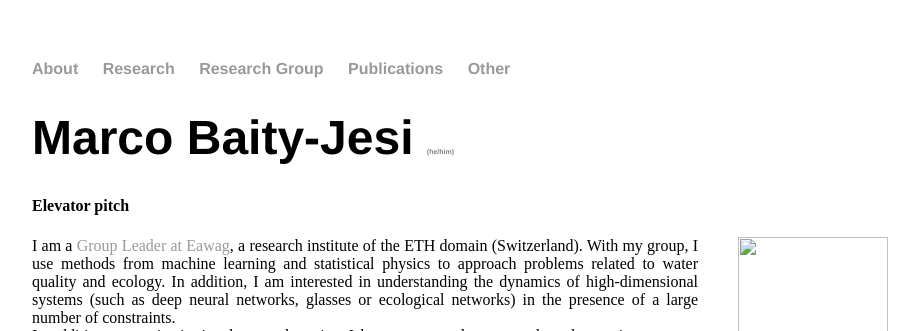
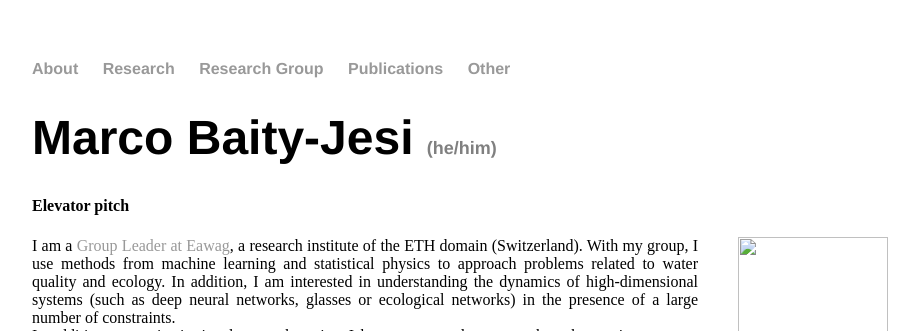
Before and after one commit to mbaityje/mbaityje.github.io, a Jekyll site: the page built from index.html, in a window 1280 px wide. Shown: the top 331 px of the page, without its empty margins (160-1079 px from the left). Built offline with Jekyll 4.4.1, drawn with Linux system fonts in a browser that asks for light colours.

Commit message:
Content changes

```diff
--- a/index.html
+++ b/index.html
@@ -3,7 +3,7 @@ layout: default
 title: Marco BAITY JESI - Group Leader @ Eawag
 ---
 <div class="blurb">
-	<h1>Marco Baity-Jesi <span style="font-size:7px; color:grey">(he/him)</span></h1>
+	<h1>Marco Baity-Jesi <span style="font-size:18px; color:grey">(he/him)</span></h1>
 	<!-- <img src="https://www.eawag.ch/fileadmin/user_upload/tx_userprofiles/profileImages/baityjma.jpg" width="150" height="150" alt="" style="float:right; border:solid #FFF 40px"> -->
 	<img src="{{site.url}}/_images/myself.jpg" width="150" height="150" alt="" style="float:right; border:solid #FFF 40px">
 	<p style="text-align: justify;">
```
